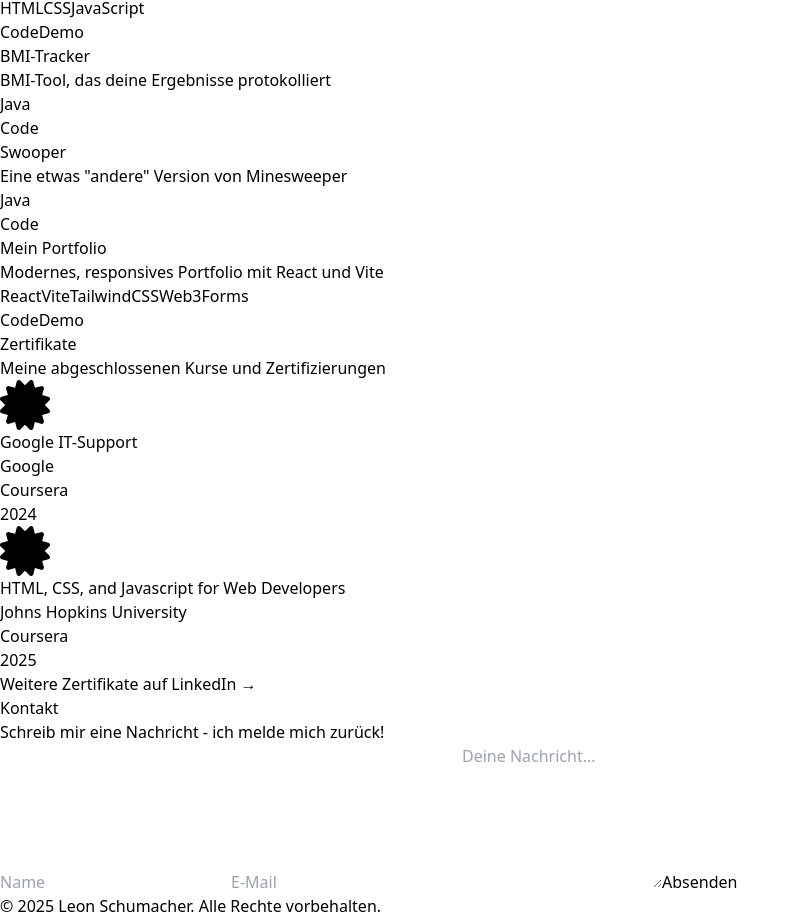
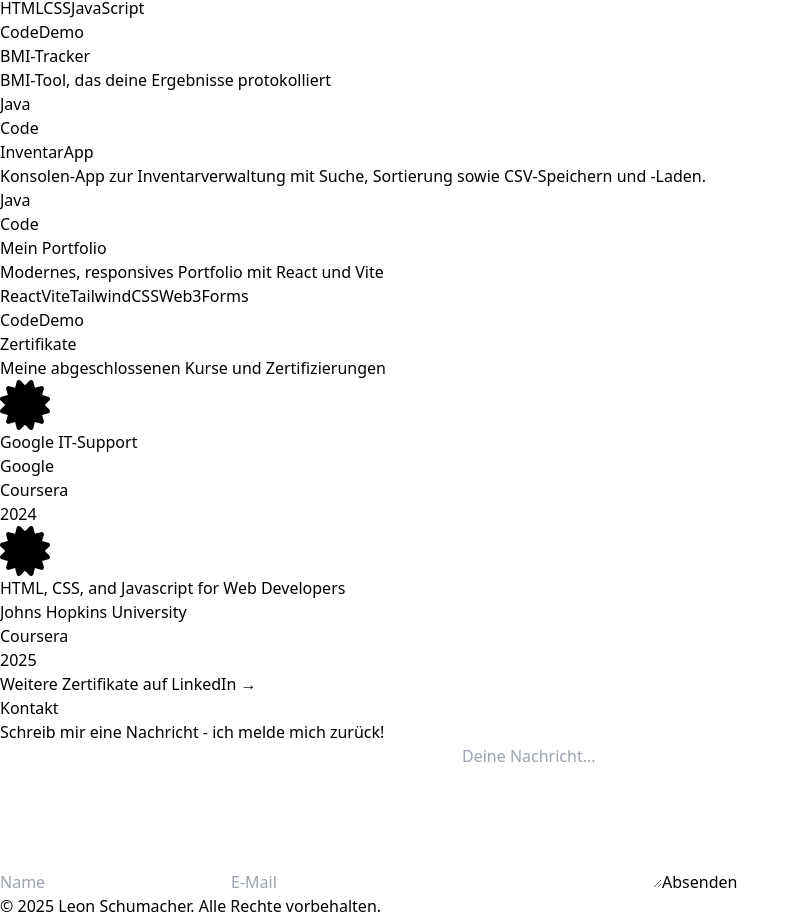
Before and after one commit to LSchumacher32/Portfolio, a React (Vite) app: page / in a window 1280 px wide. Shown: the part 1732-2650 px from the top of the page, without its empty margins (0-800 px from the left). Built offline with nearby package versions, Linux system fonts and the light colour scheme.

Commit message:
Added Project InventarApp

```diff
--- a/src/components/Projects.jsx
+++ b/src/components/Projects.jsx
@@ -20,10 +20,10 @@ const Projects = () => {
     },
     {
       id: 3,
-      title: 'Swooper',
-      description: 'Eine etwas "andere" Version von Minesweeper',
+      title: 'InventarApp',
+      description: 'Konsolen-App zur Inventarverwaltung mit Suche, Sortierung sowie CSV-Speichern und -Laden.',
       tech: ['Java'],
-      github: 'https://github.com/LSchumacher32/Swooper',
+      github: 'https://github.com/LSchumacher32/InventarApp',
       demo: '#',
     },
     {
```
